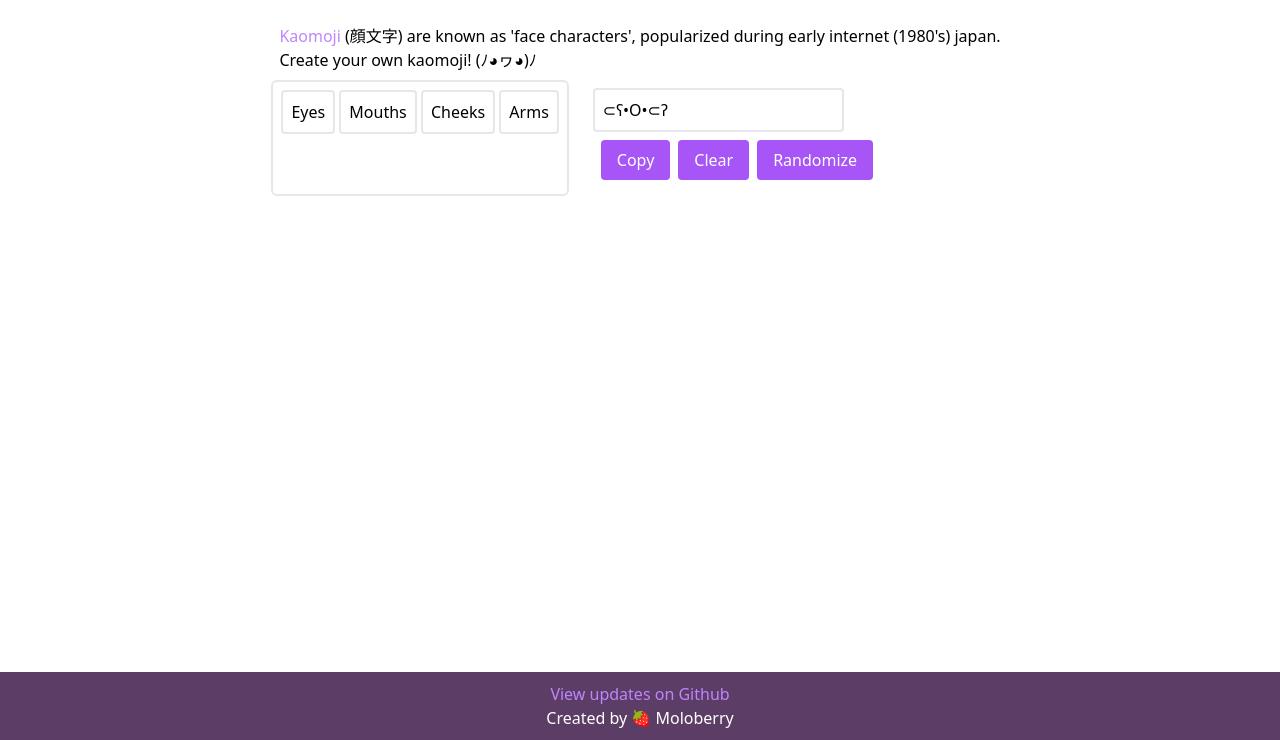
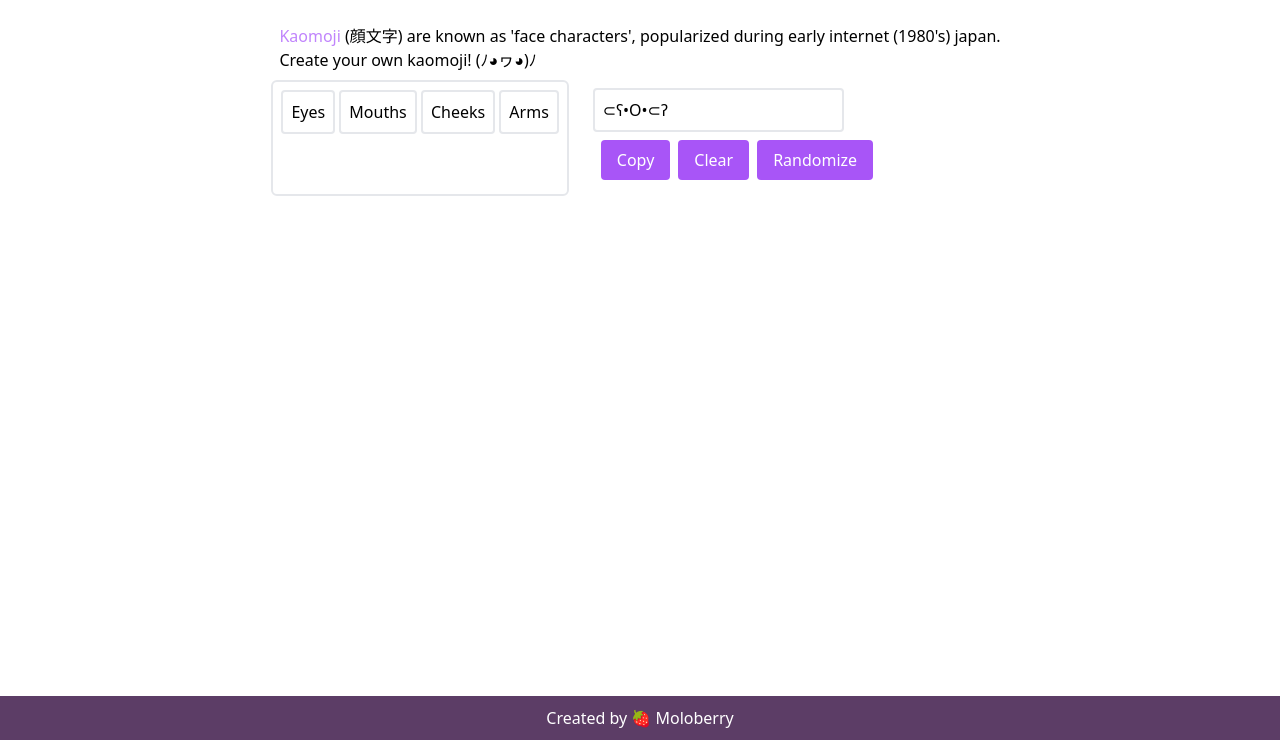
Before and after one commit to molochxte/kaomoji-generator, a website: page src/index.html in a window 1280 px wide. Shown: the part 60-800 px from the top of the page. Drawn offline with Linux system fonts and the light colour scheme.

Commit message:
Update index.html

```diff
--- a/src/index.html
+++ b/src/index.html
@@ -49,7 +49,7 @@
 </div>
 
 <div class="footer">
-  <a class="text-purple-400" href="https://github.com/molochxte/kaomoji-generator">View updates on Github</a><p class="text-center text-white">Created by 🍓 Moloberry </p>
+  <p class="text-center text-white">Created by 🍓 Moloberry </p>
 </div>
 
 </body>
```
